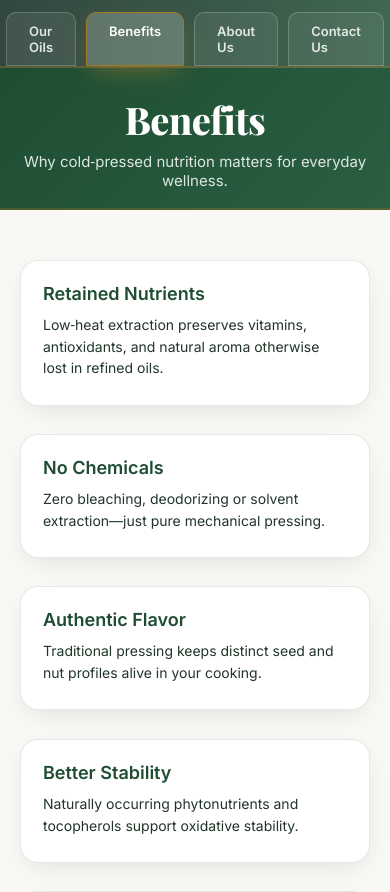
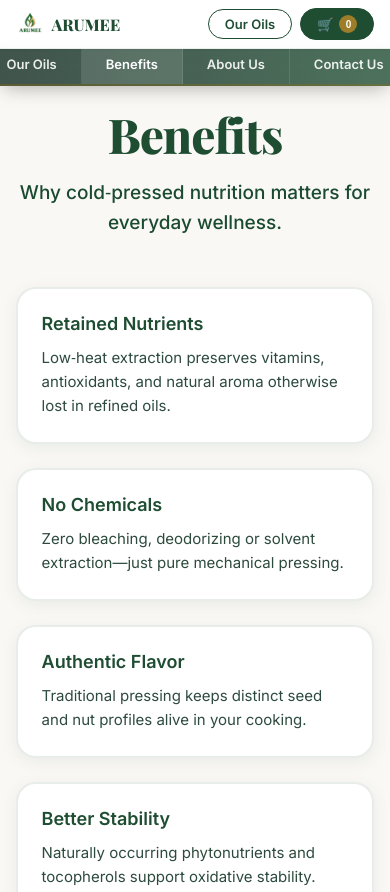
Before and after one commit to arumee1231/arumee, a plain HTML site: page benefits.html in a window 390 px wide. Shown: the top 892 px of the page. Drawn offline with nearby package versions, Linux system fonts and the light colour scheme.

Commit message:
Update benefits.html

```diff
--- a/benefits.html
+++ b/benefits.html
@@ -8,39 +8,220 @@
 <link href="https://fonts.googleapis.com/css2?family=Playfair+Display:wght@600;800&family=Inter:wght@400;500;600&display=swap" rel="stylesheet">
 <link rel="stylesheet" href="arumee_assets/cart.css">
 <style>
-  body { margin:0; font-family: 'Inter', system-ui, Arial, sans-serif; background:#faf8f5; color:#213529; opacity:0; animation:pageFadeUp .7s ease .05s forwards; }
-  a { text-decoration:none; }
-  :root { --green:#1e4d32; --gold:#9d7c2a; }
-  .hero-tabs-wrapper { position:sticky; top:0; background:linear-gradient(90deg, rgba(14,40,31,0.85), rgba(30,77,50,0.85)); backdrop-filter:blur(14px) saturate(140%); -webkit-backdrop-filter:blur(14px) saturate(140%); border-bottom:2px solid rgba(157,124,42,0.4); z-index:50; }
-  .hero-nav { display:flex; justify-content:center; gap:10px; padding:12px 24px 0; }
-  .hero-nav-tab { padding:10px 22px; background:rgba(255,255,255,0.07); border:1px solid rgba(255,255,255,0.2); border-radius:10px 10px 0 0; color:rgba(255,255,255,0.85); font-size:13px; font-weight:600; transition:.3s; }
-  .hero-nav-tab:hover { background:rgba(255,255,255,0.14); border-color:rgba(157,124,42,0.55); color:#fff; transform:translateY(-3px); }
-  .hero-nav-tab.active { background:rgba(255,255,255,0.22); border-color:var(--gold); color:#fff; box-shadow:0 10px 26px -6px rgba(157,124,42,.55); }
-  /* Compact subpage header */
-  header { padding:26px 18px 18px; text-align:center; background:linear-gradient(135deg,#1e4d32,#2a5f42); color:#fff; border-bottom:2px solid rgba(157,124,42,0.35); }
-  header h1 { font-family:'Playfair Display',serif; font-size:38px; margin:0 0 6px; letter-spacing:-0.5px; }
-  header p { margin:0; font-size:15px; opacity:.85; }
-  .container { max-width:1100px; margin:0 auto; padding:50px 20px 70px; }
-  .grid { display:grid; gap:28px; grid-template-columns:repeat(auto-fit,minmax(240px,1fr)); }
-  .card { background:#fff; border:1px solid rgba(30,77,50,.12); padding:22px 22px 26px; border-radius:18px; box-shadow:0 8px 26px -8px rgba(0,0,0,.12); position:relative; overflow:hidden; transition:.4s; opacity:0; transform:translateY(24px) scale(.96); animation:fadeScale .65s cubic-bezier(.16,.6,.3,1) forwards; }
-  .card:hover { transform:translateY(-6px); box-shadow:0 16px 40px -10px rgba(0,0,0,.18); border-color:rgba(157,124,42,.5); }
-  .card h3 { margin:0 0 10px; font-size:18px; color:var(--green); }
-  .card p { margin:0; font-size:14px; line-height:1.55; }
+  :root {
+    --green: #1e4d32;
+    --green-dark: #153d28;
+    --gold: #9d7c2a;
+    --gold-light: #b8941f;
+    --cream: #faf8f5;
+    --ink: #0a2817;
+  }
+  * { box-sizing: border-box; }
+  body {
+    margin: 0;
+    font-family: 'Inter', sans-serif;
+    color: var(--ink);
+    background: var(--cream);
+    -webkit-font-smoothing: antialiased;
+    -moz-osx-font-smoothing: grayscale;
+  }
+  .container { max-width: 1200px; margin: 0 auto; padding: 60px 4vw 80px; }
+
+  /* STICKY NAVIGATION BAR */
+  .sticky-nav {
+    position: fixed;
+    top: 0;
+    left: 0;
+    right: 0;
+    background: rgba(255, 255, 255, 0.98);
+    backdrop-filter: blur(8px);
+    -webkit-backdrop-filter: blur(8px);
+    border-bottom: 1px solid rgba(30, 77, 50, 0.08);
+    z-index: 9998;
+    box-shadow: 0 1px 3px rgba(0, 0, 0, 0.05);
+    display: none; /* Hidden on desktop */
+  }
+
+  /* Show sticky nav only on mobile */
+  @media (max-width: 768px) {
+    .sticky-nav {
+      display: block;
+    }
+  }
+  .sticky-nav .nav-content {
+    display: flex;
+    align-items: center;
+    justify-content: space-between;
+    padding: 8px 4vw;
+    max-width: 1400px;
+    margin: 0 auto;
+  }
+  .sticky-nav .nav-brand {
+    display: flex;
+    align-items: center;
+    gap: 8px;
+    font-family: 'Playfair Display', serif;
+    font-size: 16px;
+    font-weight: 700;
+    color: var(--green);
+    text-decoration: none;
+  }
+  .sticky-nav .nav-brand img {
+    width: 28px;
+    height: 28px;
+    border-radius: 6px;
+  }
+  .sticky-nav .nav-actions {
+    display: flex;
+    align-items: center;
+    gap: 8px;
+  }
+  .sticky-nav .nav-btn {
+    padding: 6px 16px;
+    border-radius: 20px;
+    border: 1.5px solid var(--green);
+    background: white;
+    color: var(--green);
+    font-weight: 600;
+    font-size: 13px;
+    cursor: pointer;
+    transition: all 0.2s ease;
+    text-decoration: none;
+    display: inline-flex;
+    align-items: center;
+    gap: 6px;
+  }
+  .sticky-nav .nav-btn.primary {
+    background: var(--green);
+    color: white;
+    border-color: var(--green);
+  }
+  .sticky-nav .nav-btn:hover {
+    transform: translateY(-1px);
+    box-shadow: 0 2px 8px rgba(30, 77, 50, 0.15);
+  }
+  .nav-cart-count {
+    background: var(--gold);
+    color: white;
+    border-radius: 50%;
+    min-width: 18px;
+    height: 18px;
+    display: inline-flex;
+    align-items: center;
+    justify-content: center;
+    font-size: 10px;
+    font-weight: 700;
+    padding: 0 5px;
+  }
+
+  /* NAVIGATION TABS */
+  .hero-tabs-wrapper {
+    position: sticky;
+    top: 0; /* Back to top: 0 for desktop */
+    background: linear-gradient(90deg, rgba(14,40,31,0.85), rgba(30,77,50,0.85));
+    backdrop-filter: blur(14px) saturate(140%);
+    -webkit-backdrop-filter: blur(14px) saturate(140%);
+    border-bottom: 2px solid rgba(157, 124, 42, 0.4);
+    box-shadow: 0 4px 20px -4px rgba(0,0,0,0.35);
+    z-index: 1200;
+  }
+
+  /* Adjust tab position on mobile to sit below sticky nav */
+  @media (max-width: 768px) {
+    .hero-tabs-wrapper {
+      top: 44px;
+    }
+  }
+
+  .hero-nav {
+    display: flex;
+    justify-content: center;
+    gap: 0;
+    padding: 0;
+    max-width: 1100px;
+    margin: 0 auto;
+  }
+  .hero-nav-tab {
+    padding: 12px 24px;
+    background: rgba(255, 255, 255, 0.07);
+    border-right: 1px solid rgba(255, 255, 255, 0.1);
+    color: rgba(255, 255, 255, 0.9);
+    font-size: 13px;
+    font-weight: 600;
+    transition: all 0.3s ease;
+    text-decoration: none;
+    white-space: nowrap;
+  }
+  .hero-nav-tab:first-child {
+    border-radius: 0;
+  }
+  .hero-nav-tab:last-child {
+    border-right: none;
+  }
+  .hero-nav-tab:hover {
+    background: rgba(255, 255, 255, 0.12);
+    color: #ffffff;
+  }
+  .hero-nav-tab.active {
+    background: rgba(255, 255, 255, 0.18);
+    color: #ffffff;
+    font-weight: 700;
+  }
+
+  h2 {
+    font-family: 'Playfair Display', serif;
+    font-size: 48px;
+    margin: 0 0 12px;
+    color: var(--green);
+    text-align: center;
+    font-weight: 800;
+    letter-spacing: -1px;
+  }
+  p.lead {
+    font-size: 19px;
+    line-height: 1.6;
+    margin: 0 auto 48px;
+    text-align: center;
+    max-width: 800px;
+    color: #1a4a2f;
+    font-weight: 500;
+  }
+  .grid { display: grid; gap: 24px; grid-template-columns: repeat(auto-fit, minmax(280px, 1fr)); }
+  .card {
+    background: #fff;
+    border: 2px solid rgba(30,77,50,.1);
+    padding: 24px;
+    border-radius: 20px;
+    box-shadow: 0 4px 16px rgba(30, 77, 50, 0.08);
+    transition: all 0.4s ease;
+  }
+  .card:hover {
+    transform: translateY(-6px);
+    box-shadow: 0 16px 40px rgba(30, 77, 50, 0.15);
+    border-color: var(--gold);
+  }
+  .card h3 { margin: 0 0 12px; font-size: 18px; color: var(--green); font-weight: 700; }
+  .card p { margin: 0; font-size: 15px; line-height: 1.6; color: #2d4a3e; }
   footer { background:#0f2922; color:#eee; text-align:center; padding:32px 20px; font-size:13px; }
-  /* Removed legacy floating cart indicator styles */
-  /* Page & element animations */
-  @keyframes pageFadeUp { from { opacity:0; transform:translateY(28px); } to { opacity:1; transform:translateY(0); } }
-  @keyframes fadeScale { 0% { opacity:0; transform:translateY(24px) scale(.96); } 100% { opacity:1; transform:translateY(0) scale(1); } }
-  .grid .card:nth-child(1){ animation-delay:.10s; }
-  .grid .card:nth-child(2){ animation-delay:.18s; }
-  .grid .card:nth-child(3){ animation-delay:.26s; }
-  .grid .card:nth-child(4){ animation-delay:.34s; }
-  .grid .card:nth-child(5){ animation-delay:.42s; }
-  .grid .card:nth-child(6){ animation-delay:.50s; }
-  @media (prefers-reduced-motion: reduce){ body, .card { animation:none!important; opacity:1!important; transform:none!important; } }
 </style>
 </head>
 <body>
+  <nav class="sticky-nav">
+    <div class="nav-content">
+      <div class="nav-brand">
+        <img src="arumee_assets/logo.png" alt="Arumee" width="40" height="40" />
+        <span>ARUMEE</span>
+      </div>
+      <div class="nav-actions">
+        <a href="index.html#oils" class="nav-btn">Our Oils</a>
+        <button class="nav-btn primary" onclick="console.log('Cart clicked!'); toggleCart();">
+          🛒
+          <span class="nav-cart-count" id="navCartCount">0</span>
+        </button>
+      </div>
+    </div>
+  </nav>
+
   <div class="hero-tabs-wrapper" role="tablist" aria-label="Primary site sections">
     <nav class="hero-nav">
       <a href="index.html" class="hero-nav-tab" role="tab" aria-selected="false">Our Oils</a>
@@ -74,11 +255,10 @@
     </div>
   </div>
   <div id="cartBackdrop" class="cart-backdrop" onclick="toggleCart()"></div>
-  <header>
-    <h1>Benefits</h1>
-    <p>Why cold‑pressed nutrition matters for everyday wellness.</p>
-  </header>
   <main class="container">
+    <h2>Benefits</h2>
+    <p class="lead">Why cold‑pressed nutrition matters for everyday wellness.</p>
+
     <div class="grid">
       <div class="card"><h3>Retained Nutrients</h3><p>Low‑heat extraction preserves vitamins, antioxidants, and natural aroma otherwise lost in refined oils.</p></div>
       <div class="card"><h3>No Chemicals</h3><p>Zero bleaching, deodorizing or solvent extraction—just pure mechanical pressing.</p></div>
@@ -90,7 +270,49 @@
   </main>
   <footer>© <span id="year"></span> Arumee™ — Premium Cold‑Pressed Oils</footer>
   <script>
+    console.log('Benefits page script starting...');
     document.getElementById('year').textContent=new Date().getFullYear();
+
+    let isCartOpen = false;
+    let lastCartToggleTime = 0;
+
+    // Cart toggle function - COPIED FROM index.html
+    window.toggleCart = function toggleCart(event) {
+      // Prevent double firing on mobile (touchend then click)
+      const now = Date.now();
+      if (now - lastCartToggleTime < 300) {
+        return; // ignore rapid second invocation
+      }
+      lastCartToggleTime = now;
+
+      if (event) {
+        event.preventDefault();
+        event.stopPropagation();
+      }
+
+      const cartDropdown = document.getElementById('cartDropdown');
+      const backdrop = document.getElementById('cartBackdrop');
+      const cartTab = document.getElementById('cartTab');
+
+      isCartOpen = !isCartOpen;
+
+      // Update ARIA attribute
+      if (cartTab) {
+        cartTab.setAttribute('aria-expanded', isCartOpen);
+      }
+
+      if (isCartOpen) {
+        if (cartDropdown) cartDropdown.classList.add('open');
+        if (backdrop) backdrop.classList.add('visible');
+        if (window.matchMedia('(max-width:768px)').matches) { document.body.classList.add('cart-open'); }
+        updateCartDisplay();
+      } else {
+        if (cartDropdown) cartDropdown.classList.remove('open');
+        if (backdrop) backdrop.classList.remove('visible');
+        if (window.matchMedia('(max-width:768px)').matches) { document.body.classList.remove('cart-open'); }
+      }
+    };
+
   // Unified cart logic (mirrors main page) – legacy floating indicator removed
     let orderItems = [];
     function loadCart(){
@@ -102,12 +324,22 @@
     function updateCartDisplay(){
       loadCart();
       const cartCount = document.getElementById('cartCount');
+      const navCartCount = document.getElementById('navCartCount');
       const cartContent = document.getElementById('cartContent');
       const cartFooter = document.getElementById('cartFooter');
       const cartTotal = document.getElementById('cartTotal');
+      const cartTab = document.getElementById('cartTab');
       cartCount.textContent = orderItems.length;
+      if(navCartCount) navCartCount.textContent = orderItems.length;
       // Toggle body class so mobile cart button only appears when items exist
       document.body.classList.toggle('has-cart-items', orderItems.length > 0);
+      if(cartTab){
+        if(orderItems.length === 0 && window.matchMedia('(min-width:769px)').matches){
+          cartTab.classList.add('hidden');
+        } else {
+          cartTab.classList.remove('hidden');
+        }
+      }
       if(!orderItems.length){ cartContent.innerHTML='<p class="empty-cart">Your cart is empty</p>'; cartFooter.style.display='none'; return; }
       let html=''; let grand=0;
       orderItems.forEach((item,i)=>{
@@ -135,26 +367,15 @@
     }
     function changeQty(i,d){ if(i<0||i>=orderItems.length) return; const it=orderItems[i]; const q=Math.max(1,Math.min(10,it.qty+d)); if(q!==it.qty){ it.qty=q; it.total=it.price*q; saveCart(); updateCartDisplay(); } }
     function removeItem(i){ if(i<0||i>=orderItems.length) return; orderItems.splice(i,1); saveCart(); updateCartDisplay(); }
-    function clearSubCart(){ orderItems=[]; saveCart(); updateCartDisplay(); }
-    function toggleCart(e){ if(e){ e.preventDefault(); e.stopPropagation(); }
-      const panel=document.getElementById('cartDropdown'); const backdrop=document.getElementById('cartBackdrop'); const tab=document.getElementById('cartTab');
-      const isOpen = panel.classList.contains('open');
-      if(isOpen){
-        panel.classList.remove('open'); backdrop.classList.remove('visible'); tab.setAttribute('aria-expanded','false');
-        if(window.matchMedia('(max-width:768px)').matches){ document.body.classList.remove('cart-open'); }
-      } else {
-        panel.classList.add('open'); backdrop.classList.add('visible'); tab.setAttribute('aria-expanded','true'); updateCartDisplay();
-        if(window.matchMedia('(max-width:768px)').matches){ document.body.classList.add('cart-open'); }
-      }
-    }
-    function proceedToOrder(){
+    window.clearSubCart = function(){ orderItems=[]; saveCart(); updateCartDisplay(); };
+    window.proceedToOrder = function(){
       if(!orderItems.length){ return; }
       toggleCart();
       // Navigate to Our Oils page with order hash and trigger scroll
       window.location.href='index.html#order';
       // Store flag in sessionStorage to trigger scroll on the target page
       sessionStorage.setItem('scrollToOrder', 'true');
-    }
+    };
     function escapeHtml(str){ return String(str).replace(/[&<>"]/g,s=>({'&':'&amp;','<':'&lt;','>':'&gt;','"':'&quot;'}[s])); }
   /* Removed legacy subCartOverlay helpers (openSubCart/closeSubCart/goToOrderPage) */
     // Event delegation for cart quantity and remove buttons
@@ -199,7 +420,7 @@
     window.addEventListener('storage', function(e){ if(e.key==='arumeeCart'){ updateCartDisplay(); }});
     // Initial load
     updateCartDisplay();
-
+    console.log('Benefits page script loaded. toggleCart is:', typeof window.toggleCart);
   </script>
 </body>
 </html>
```
